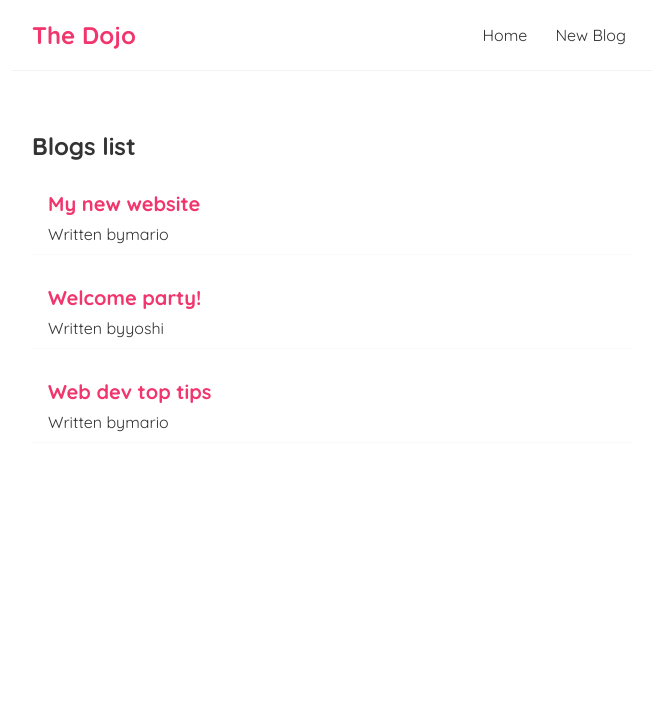
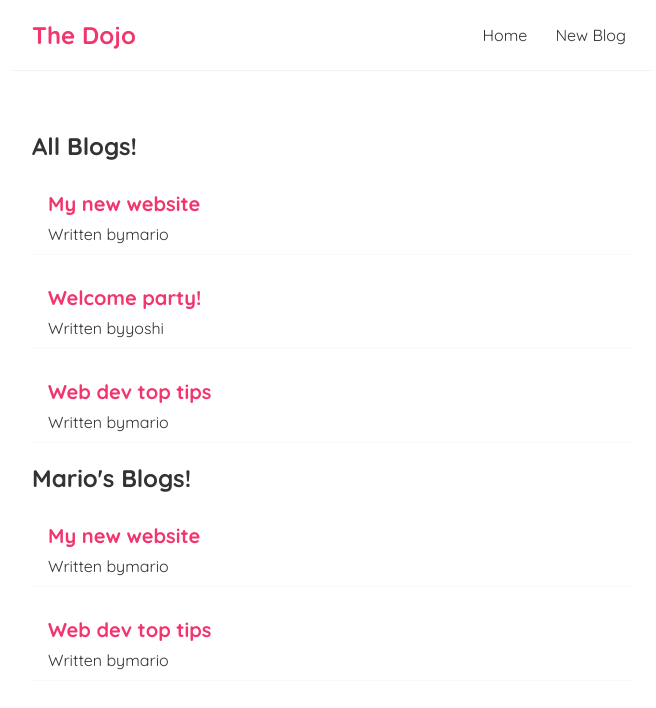
Before and after one commit to MNKanout/dojo_blog, a React (Create React App) app: page / in a window 1280 px wide. Shown: the top 708 px of the page, without its empty margins (308-964 px from the left). Built offline with nearby package versions, Linux system fonts and the light colour scheme.

Commit message:
Tutorial-12 reusing components

```diff
--- a/src/BlogList.js
+++ b/src/BlogList.js
@@ -1,7 +1,7 @@
 const BlogList = ({blogs, title}) => {
     return (
     <div className="blog-list">
-        <h2>Blogs list</h2>
+        <h2>{title}</h2>
         {blogs.map(blog => (
             <div className="blog-preview" key={blog.id}>
                 <h2>{blog.title}</h2>
--- a/src/Home.js
+++ b/src/Home.js
@@ -14,7 +14,8 @@
 
     return (
         <div className="home">
-            <BlogList blogs={blogs} />
+            <BlogList blogs={blogs} title='All Blogs!' />
+            <BlogList blogs={blogs.filter((blog)=> blog.author === 'mario')} title="Mario's Blogs!"/>
         </div>
      );
 }
```
